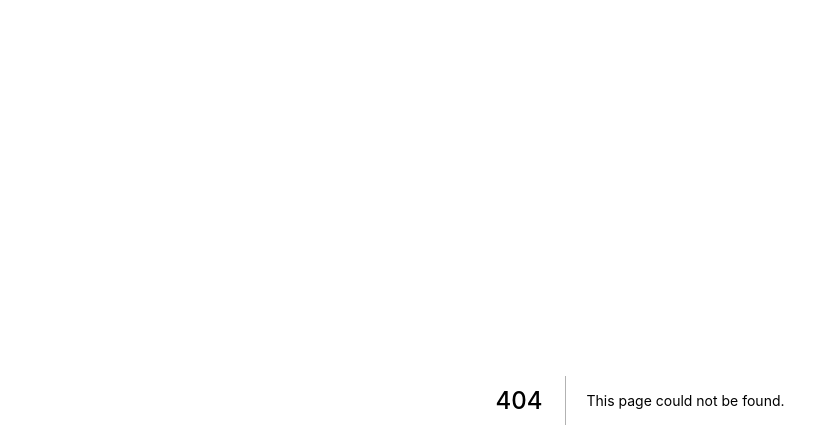
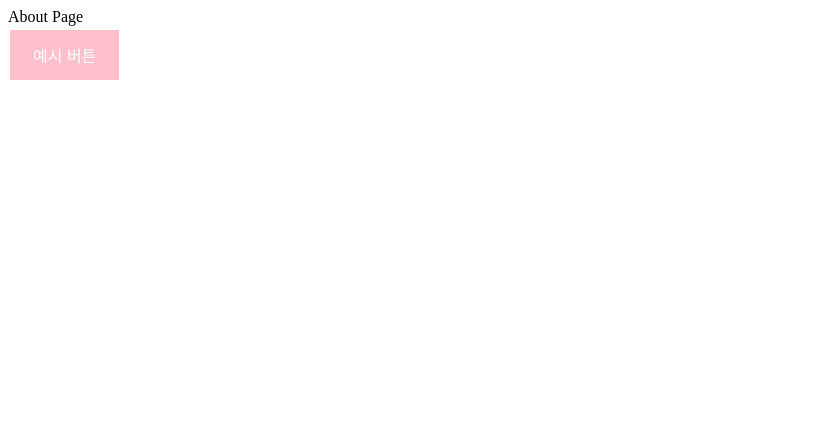
Before and after one commit to FeverTimeTeam/coinvillage-front, a Next.js app: page /about in a window 1280 px wide. Before the commit this address had no page. Shown: the top 448 px of the page, without its empty margins (0-839 px from the left). Built offline with nearby package versions, Linux system fonts and the light colour scheme.

Commit message:
feat : 예시로 about 페이지에 styled-components 적용한 버튼 추가

```diff
--- /dev/null
+++ b/src/pages/about.tsx
@@ -0,0 +1,26 @@
+import React from 'react';
+import styled from 'styled-components';
+
+const StyledButton = styled.button`
+  background-color: pink;
+  border: none;
+  color: white;
+  padding: 13px 23px;
+  text-align: center;
+  text-decoration: none;
+  display: inline-block;
+  font-size: 16px;
+  margin: 4px 2px;
+  cursor: pointer;
+`;
+
+const About = () => {
+  return (
+    <>
+      <div>About Page</div>
+      <StyledButton>예시 버튼</StyledButton>
+    </>
+  );
+};
+
+export default About;
```
Also changed, not shown: src/pages/index.tsx (+7 -1 lines).
